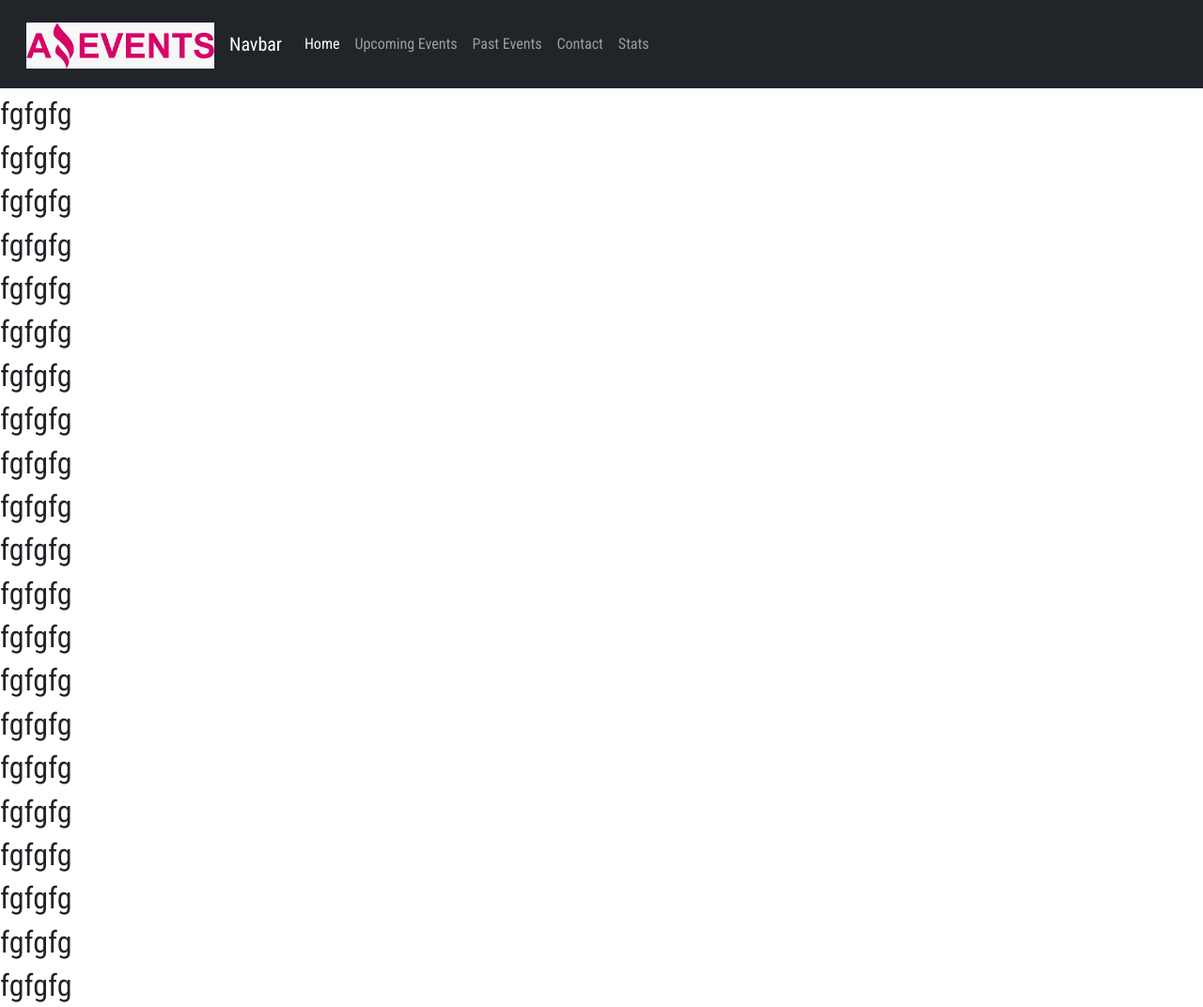
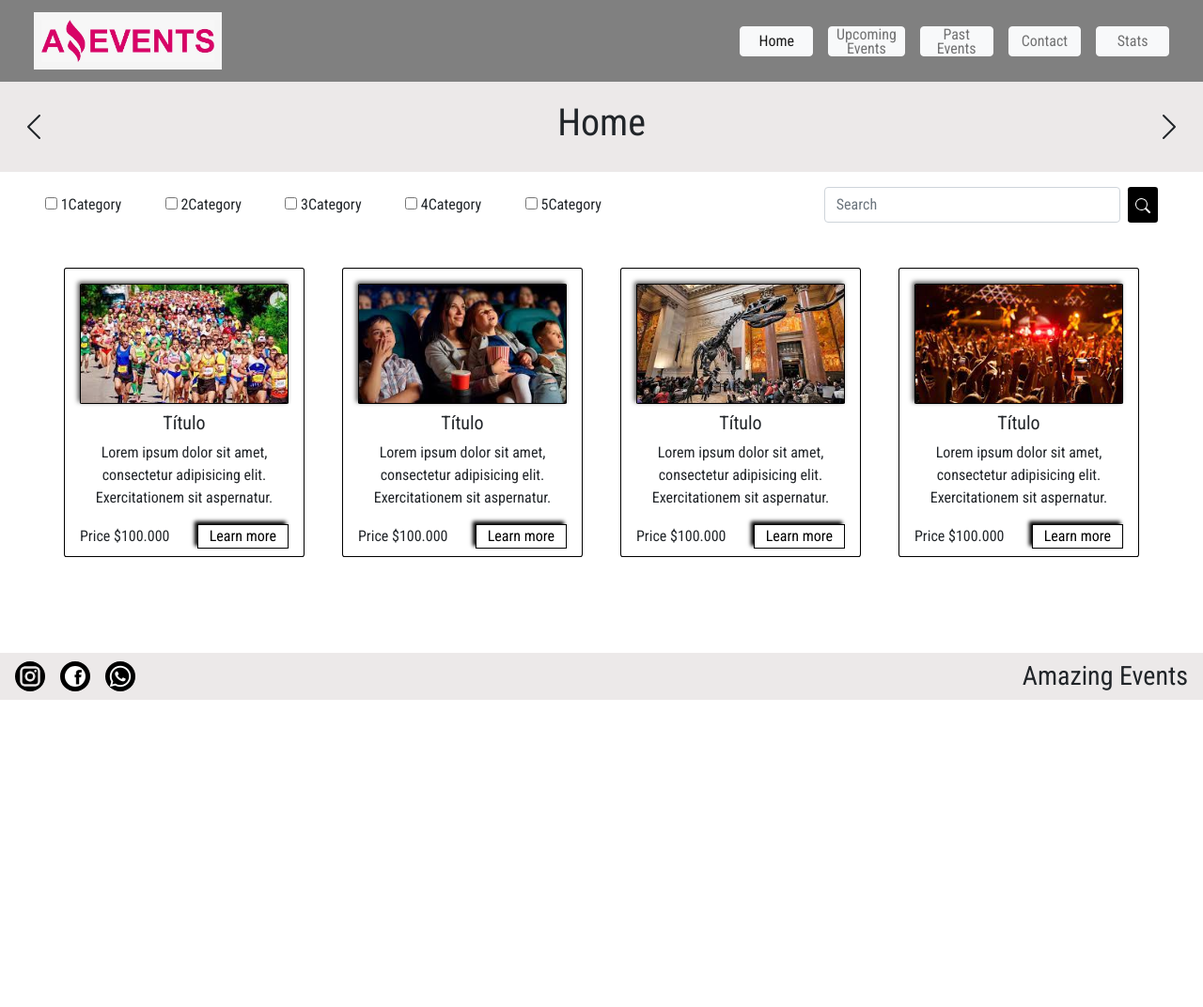
Before and after one commit to GermanaCaviglia/amazingEvents, a plain HTML site: page index.html in a window 1280 px wide. Shown: the top 1072 px of the page at 94% size. After the commit the page ends 800 px from the top, so only its background shows below. Drawn offline with nearby package versions, Linux system fonts and the light colour scheme.

Commit message:
:sparkles: Feat: Add imgs and icons to assets. Modify cards with imgs and content. Style index.html according to website mockup

```diff
--- a/index.html
+++ b/index.html
@@ -17,85 +17,169 @@
 
 <body>
 
-    <nav class="navbar fixed-top navbar-expand-lg navbar-dark bg-dark p-3">
-        <div class="container-fluid ">
+    <nav class="navbar sticky-top navbar-expand-lg navbar-light py-2 px-4">
+        <div class="container-fluid">
             <a class="navbar-brand" href="#">
-                <img src="./assets/logo.jpeg" alt="" width="200" height=""
-                    class="d-inline-block align-text-top">
+                <img src="./assets/logo.jpeg" alt="logo.img" width="200" height=""
+                    class="d-inline-block align-text-center logo-img">
             </a>
-            <a class="navbar-brand" href="#">Navbar</a>
             <button class="navbar-toggler" type="button" data-bs-toggle="collapse"
                 data-bs-target="#navbarSupportedContent" aria-controls="navbarSupportedContent" aria-expanded="false"
                 aria-label="Toggle navigation">
                 <span class="navbar-toggler-icon"></span>
             </button>
             <div class="collapse navbar-collapse" id="navbarSupportedContent">
-                <ul class="navbar-nav d-flex justify-content-end me-auto mb-2 mb-lg-0">
-                    <li class="nav-item">
+                <ul class="navbar-nav d-flex me-auto mb-lg-0">
+                    <li class="nav-item btn btn-light">
                         <a class="nav-link active" aria-current="page" href="#">Home</a>
                     </li>
-                    <li class="nav-item">
+                    <li class="nav-item btn btn-light">
                         <a class="nav-link" href="#">Upcoming Events</a>
                     </li>
-                    <li class="nav-item">
+                    <li class="nav-item btn btn-light">
                         <a class="nav-link" href="#">Past Events</a>
                     </li>
-                    <li class="nav-item">
+                    <li class="nav-item btn btn-light">
                         <a class="nav-link" href="#">Contact</a>
                     </li>
-                    <li class="nav-item">
+                    <li class="nav-item btn btn-light">
                         <a class="nav-link" href="#">Stats</a>
                     </li>
             </div>
         </div>
     </nav>
+    <div class="first-title">
+        <svg xmlns="http://www.w3.org/2000/svg" width="" height="" fill="currentColor" class="bi bi-chevron-left "
+            viewBox="0 0 16 16">
+            <path fill-rule="evenodd"
+                d="M11.354 1.646a.5.5 0 0 1 0 .708L5.707 8l5.647 5.646a.5.5 0 0 1-.708.708l-6-6a.5.5 0 0 1 0-.708l6-6a.5.5 0 0 1 .708 0z" />
+        </svg>
+        <h2 class="fs-1">Home</h2>
+        <svg xmlns="http://www.w3.org/2000/svg" width="" height="" fill="currentColor" class="bi bi-chevron-right "
+            viewBox="0 0 16 16">
+            <path fill-rule="evenodd"
+                d="M4.646 1.646a.5.5 0 0 1 .708 0l6 6a.5.5 0 0 1 0 .708l-6 6a.5.5 0 0 1-.708-.708L10.293 8 4.646 2.354a.5.5 0 0 1 0-.708z" />
+        </svg>
+    </div>
 
-    <h1>Hello, world!</h1>
+    <form class="d-flex mx-5 my-3">
+        <fieldset>
+            <div>
+                <input type="checkbox" name="cat1" id="cat1">
+                <label for="cat1">1Category</label>
+            </div>
+            <div>
+                <input type="checkbox" name="cat2" id="cat2">
+                <label for="cat2">2Category</label>
+            </div>
+            <div>
+                <input type="checkbox" name="cat3" id="cat3">
+                <label for="cat3">3Category</label>
+            </div>
+            <div>
+                <input type="checkbox" name="cat4" id="cat4">
+                <label for="cat4">4Category</label>
+            </div>
+            <div>
+                <input type="checkbox" name="cat5" id="cat5">
+                <label for="cat5">5Category</label>
+            </div>
+        </fieldset>
+        <div class="search">
+            <input class="form-control me-2" type="search" placeholder="Search" aria-label="Search">
+            <button class="btn btn-outline-success btn-sm bi bi-search" type="submit"><svg
+                    xmlns="http://www.w3.org/2000/svg" width="16" height="16" fill="currentColor" viewBox="0 0 16 16">
+                    <path
+                        d="M11.742 10.344a6.5 6.5 0 1 0-1.397 1.398h-.001c.03.04.062.078.098.115l3.85 3.85a1 1 0 0 0 1.415-1.414l-3.85-3.85a1.007 1.007 0 0 0-.115-.1zM12 6.5a5.5 5.5 0 1 1-11 0 5.5 5.5 0 0 1 11 0z" />
+                </svg></button>
+        </div>
+    </form>
+    <div class="cards-4 mt-5 mx-5 row">
+        <div class="card text-center px-3 pt-3 pb-2" style="width: 16rem;">
+            <img src="./assets/marathon.jpeg" class="card-img-top img-fluid" alt="...">
+            <div class="card-body mt-2 p-0">
+                <h5 class="card-title ">Título</h5>
+                <p class="card-text">Lorem ipsum dolor sit amet, consectetur adipisicing elit. Exercitationem sit
+                    aspernatur.</p>
+                <div class="bottom-card">
+                    <div class="price-card">
+                        <p class="m-0">Price $100.000</p>
+                    </div>
+                    <div class="button-card">
+                        <button class="btn btn-primary color-button" type="button">Learn more</button>
+                    </div>
+                </div>
+            </div>
 
-    <h2>fgfgfg</h2>
-    <h2>fgfgfg</h2>
-    <h2>fgfgfg</h2>
-    <h2>fgfgfg</h2>
-    <h2>fgfgfg</h2>
-    <h2>fgfgfg</h2>
-    <h2>fgfgfg</h2>
-    <h2>fgfgfg</h2>
-    <h2>fgfgfg</h2>
-    <h2>fgfgfg</h2>
-    <h2>fgfgfg</h2>
-    <h2>fgfgfg</h2>
-    <h2>fgfgfg</h2>
-    <h2>fgfgfg</h2>
-    <h2>fgfgfg</h2>
-    <h2>fgfgfg</h2>
-    <h2>fgfgfg</h2>
-    <h2>fgfgfg</h2>
-    <h2>fgfgfg</h2>
-    <h2>fgfgfg</h2>
-    <h2>fgfgfg</h2>
-    <h2>fgfgfg</h2>
+        </div>
 
-    <p>Lorem ipsum dolor, sit amet consectetur adipisicing elit. Reprehenderit excepturi officiis quasi quibusdam rem
-        error libero velit tempore maiores labore similique vero laboriosam fugiat, ipsum dolorem veniam provident est
-        voluptates voluptatibus? Itaque vero, ducimus blanditiis amet cumque atque nemo earum non rerum officia quae
-        nulla aspernatur quis unde ut porro doloremque inventore quisquam aperiam dolorum totam soluta beatae? Cum magni
-        ipsam voluptatem sequi autem iste? Eum, quasi dignissimos molestias labore repudiandae quia officia odit cum ut
-        totam nulla sit nobis quod? In deserunt doloremque, saepe suscipit voluptatibus quaerat possimus reprehenderit,
-        dolore molestiae similique aliquam neque libero culpa vitae praesentium ex!</p>
-    <p>Lorem ipsum dolor, sit amet consectetur adipisicing elit. Reprehenderit excepturi officiis quasi quibusdam rem
-        error libero velit tempore maiores labore similique vero laboriosam fugiat, ipsum dolorem veniam provident est
-        voluptates voluptatibus? Itaque vero, ducimus blanditiis amet cumque atque nemo earum non rerum officia quae
-        nulla aspernatur quis unde ut porro doloremque inventore quisquam aperiam dolorum totam soluta beatae? Cum magni
-        ipsam voluptatem sequi autem iste? Eum, quasi dignissimos molestias labore repudiandae quia officia odit cum ut
-        totam nulla sit nobis quod? In deserunt doloremque, saepe suscipit voluptatibus quaerat possimus reprehenderit,
-        dolore molestiae similique aliquam neque libero culpa vitae praesentium ex!</p>
-    <p>Lorem ipsum dolor, sit amet consectetur adipisicing elit. Reprehenderit excepturi officiis quasi quibusdam rem
-        error libero velit tempore maiores labore similique vero laboriosam fugiat, ipsum dolorem veniam provident est
-        voluptates voluptatibus? Itaque vero, ducimus blanditiis amet cumque atque nemo earum non rerum officia quae
-        nulla aspernatur quis unde ut porro doloremque inventore quisquam aperiam dolorum totam soluta beatae? Cum magni
-        ipsam voluptatem sequi autem iste? Eum, quasi dignissimos molestias labore repudiandae quia officia odit cum ut
-        totam nulla sit nobis quod? In deserunt doloremque, saepe suscipit voluptatibus quaerat possimus reprehenderit,
-        dolore molestiae similique aliquam neque libero culpa vitae praesentium ex!</p>
+        <div class="card text-center px-3 pt-3 pb-2" style="width: 16rem;">
+            <img src="./assets/cinema.jpeg" class="card-img-top img-fluid" alt="...">
+            <div class="card-body mt-2 p-0">
+                <h5 class="card-title ">Título</h5>
+                <p class="card-text">Lorem ipsum dolor sit amet, consectetur adipisicing elit. Exercitationem sit
+                    aspernatur.</p>
+                <div class="bottom-card">
+                    <div class="price-card">
+                        <p class="m-0">Price $100.000</p>
+                    </div>
+                    <div class="button-card">
+                        <button class="btn btn-primary color-button" type="button">Learn more</button>
+                    </div>
+                </div>
+            </div>
+        </div>
+
+        <div class="card text-center px-3 pt-3 pb-2" style="width: 16rem;">
+            <img src="./assets/museum.jpeg" class="card-img-top img-fluid" alt="...">
+            <div class="card-body mt-2 p-0">
+                <h5 class="card-title ">Título</h5>
+                <p class="card-text">Lorem ipsum dolor sit amet, consectetur adipisicing elit. Exercitationem sit
+                    aspernatur.</p>
+                <div class="bottom-card">
+                    <div class="price-card">
+                        <p class="m-0">Price $100.000</p>
+                    </div>
+                    <div class="button-card">
+                        <button class="btn btn-primary color-button" type="button">Learn more</button>
+                    </div>
+                </div>
+            </div>
+        </div>
+
+        <div class="card text-center px-3 pt-3 pb-2" style="width: 16rem;">
+            <img src="./assets/music show.jpeg" class="card-img-top img-fluid" alt="...">
+            <div class="card-body mt-2 p-0">
+                <h5 class="card-title ">Título</h5>
+                <p class="card-text">Lorem ipsum dolor sit amet, consectetur adipisicing elit. Exercitationem sit
+                    aspernatur.</p>
+                <div class="bottom-card">
+                    <div class="price-card">
+                        <p class="m-0">Price $100.000</p>
+                    </div>
+                    <div class="button-card">
+                        <button class="btn btn-primary color-button" type="button">Learn more</button>
+                    </div>
+                </div>
+            </div>
+        </div>
+    </div>
+
+    <footer>
+        <div class="footer">
+            <div class="contact-icons">
+                <img src="/assets/instagram.png" alt="instagram" width="32" height="32"
+                    class="instagram mx-2 img-fluid">
+                <img src="./assets/facebook.png" alt="facebook" width="32" height="32" class="facebook mx-2">
+                <img src="/assets/whatsapp.jpg" alt="whatsapp" width="32" height="32" class="whatsapp mx-2">
+            </div>
+            <div class="h3-footer">
+                <h3 class="mx-2 my-0">Amazing Events</h3>
+            </div>
+        </div>
+    </footer>
+
+
     <script src="https://cdn.jsdelivr.net/npm/bootstrap@5.1.3/dist/js/bootstrap.bundle.min.js"
         integrity="sha384-ka7Sk0Gln4gmtz2MlQnikT1wXgYsOg+OMhuP+IlRH9sENBO0LRn5q+8nbTov4+1p"
         crossorigin="anonymous"></script>
--- a/styles.css
+++ b/styles.css
@@ -1,3 +1,147 @@
 body {
     font-family: 'Roboto Condensed', sans-serif;
 }
+nav {
+    background-color: gray;
+
+}
+.navbar-collapse {
+    display: flex;
+    flex-direction: column;
+    align-content: flex-end;
+    justify-content: space-evenly;
+    align-items: flex-end;
+    flex-wrap: wrap;
+}
+.navbar-toggler {
+    background-color: white;
+}
+.nav-link {
+    padding: 0%;
+}
+.logo-img {
+    border: solid 8px whitesmoke;
+}
+.btn-light {
+    line-height: 15px;
+    padding: 0%;
+    margin-left: 1rem;
+    width: 18%;
+    display: flex;
+    flex-direction: column;
+    justify-content: center;
+}
+.bi-search, .bi-chevron-left, .bi-chevron-right {
+    width: 32px;
+}
+
+.bi-search {
+    background-color: black;
+    color: white;
+    border: black;
+}
+
+.bi-search:hover {
+    background-color: gray;
+    border: black;
+    color: white;
+}
+.first-title {
+    padding: 20px;
+    background-color: rgb(236, 233, 233) ;
+    display: flex;
+    flex-direction: row;
+    justify-content: space-between;
+    align-items: center;
+}
+form {
+    display: flex;
+    justify-content: space-between;
+}
+fieldset {
+    display: flex;
+    flex-direction: row;
+    flex-wrap: wrap;
+    align-items: center;
+    justify-content:space-between;
+    min-width: 50%;
+}
+
+
+.search {
+    display: flex;
+    min-width: 30%;
+    max-width: 50%;
+}
+
+.cards-4 {
+    display: flex;
+    justify-content: space-around;
+    margin-bottom: 8%;
+}
+.card {
+    border: solid 1px black;
+    border-radius: 1%;
+}
+.card-img-top {
+    width: 100%;
+    height: 10vw;
+    object-fit: cover;
+    border: solid 1px black ;
+    border-radius: 1%;
+    box-shadow: -2px -2px 5px rgb(85, 84, 84) ;
+}
+.bottom-card {
+    display: flex;
+    justify-content: space-between;
+}
+.color-button {
+    box-shadow: -3px -3px 4px black;
+    background-color: white;
+    border: solid black 1px;
+    color: black;
+    border-radius: 0%;
+    padding: 0 12px ;
+}
+.color-button:hover{
+    background-color: gray;
+    border: black;
+    color: white;
+}
+.price-card{
+    display: flex;
+    align-items: center;
+}
+
+footer{
+    background-color: rgb(236, 233, 233);
+    padding: 1vh;
+
+}
+.instagram, .whatsapp {
+    border-radius: 50%;
+}
+
+.facebook {
+    background-color: black;
+    border-radius: 50%;
+    border: solid black 5px;
+}
+
+.footer {
+    display: flex;
+    justify-content: space-between;
+}
+
+.contact-icons {
+    display: flex;
+    flex-direction: row;
+    align-items: center;
+}
+
+.h3-footer {
+
+    display: flex;
+    flex-direction: row;
+    align-items: center;
+}
```
Also changed, not shown: assets/facebook.png (added), assets/instagram.png (added), assets/whatsapp.jpg (added).
